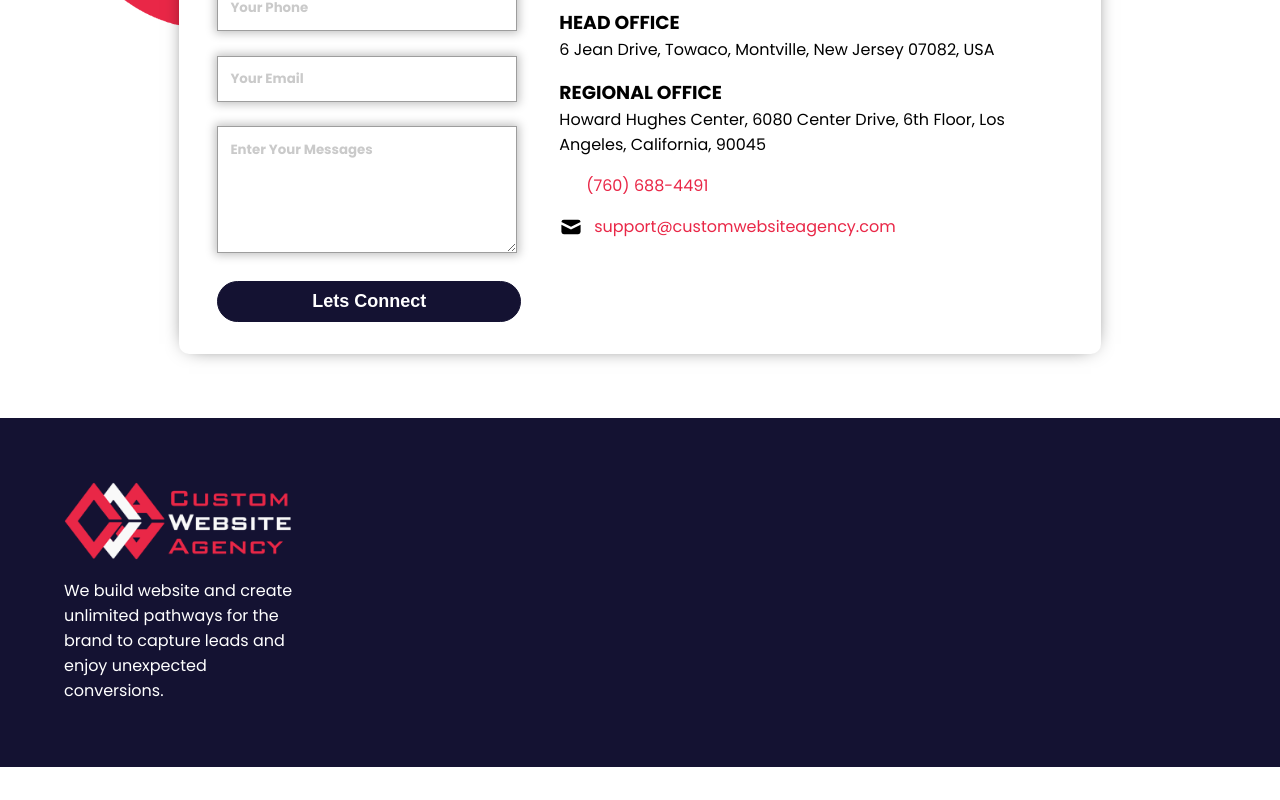
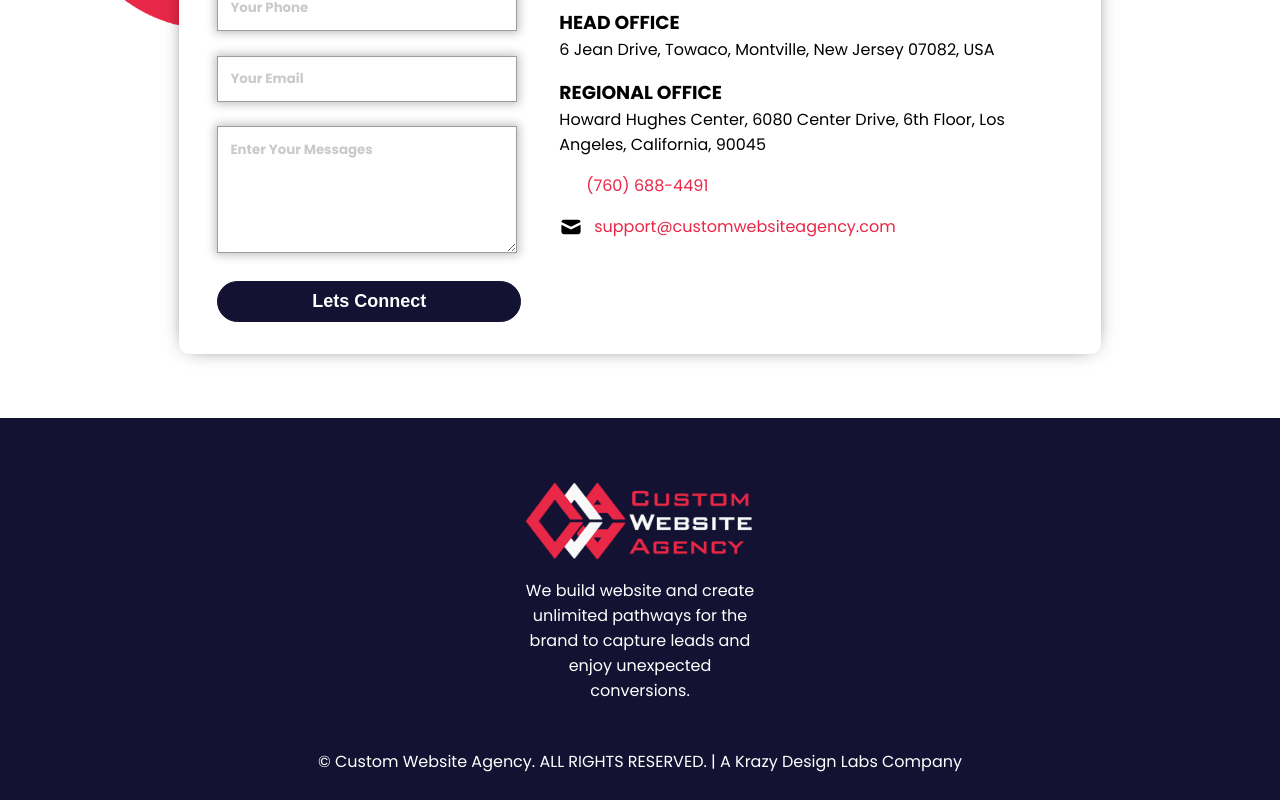
Before and after one commit to ABDULQUDDOS-12/Company-portfolio-website, a React (Create React App) app: page / in a window 1280 px wide. Shown: the part 8680-9480 px from the top of the page. Before the commit the page ends 9447 px from the top, so only its background shows below. Built offline with nearby package versions, Linux system fonts and the light colour scheme; some icons are missing.

Commit message:
complete website

```diff
--- a/src/components/Footer/Index.jsx
+++ b/src/components/Footer/Index.jsx
@@ -14,6 +14,9 @@ const Index = () => {
                     <p>We build website and create unlimited pathways for the brand to capture leads and enjoy unexpected conversions.</p>
                 </div>
             </div>
+            <div className={styles.copyright}>
+                <p>© Custom Website Agency. ALL RIGHTS RESERVED. | A Krazy Design Labs Company</p>
+            </div>
         </div>
     )
 }
--- a/src/components/Footer/Index.module.css
+++ b/src/components/Footer/Index.module.css
@@ -2,10 +2,12 @@
     margin-top: 5%;
     background-color: #141232;
     padding: 5%;
-    display: flex;
+    padding-bottom: 2%;
 }
 .leftContainer{
     width: 20%;
+    margin: auto;
+    text-align: center;
 }
 .logoImage{
     width: 100%;
@@ -14,3 +16,9 @@
     margin-top: 5%;
     color: white;
 }
+.copyright{
+    width: 100%;
+    text-align: center;
+    margin-top: 4%;
+   color: white;
+}
```
